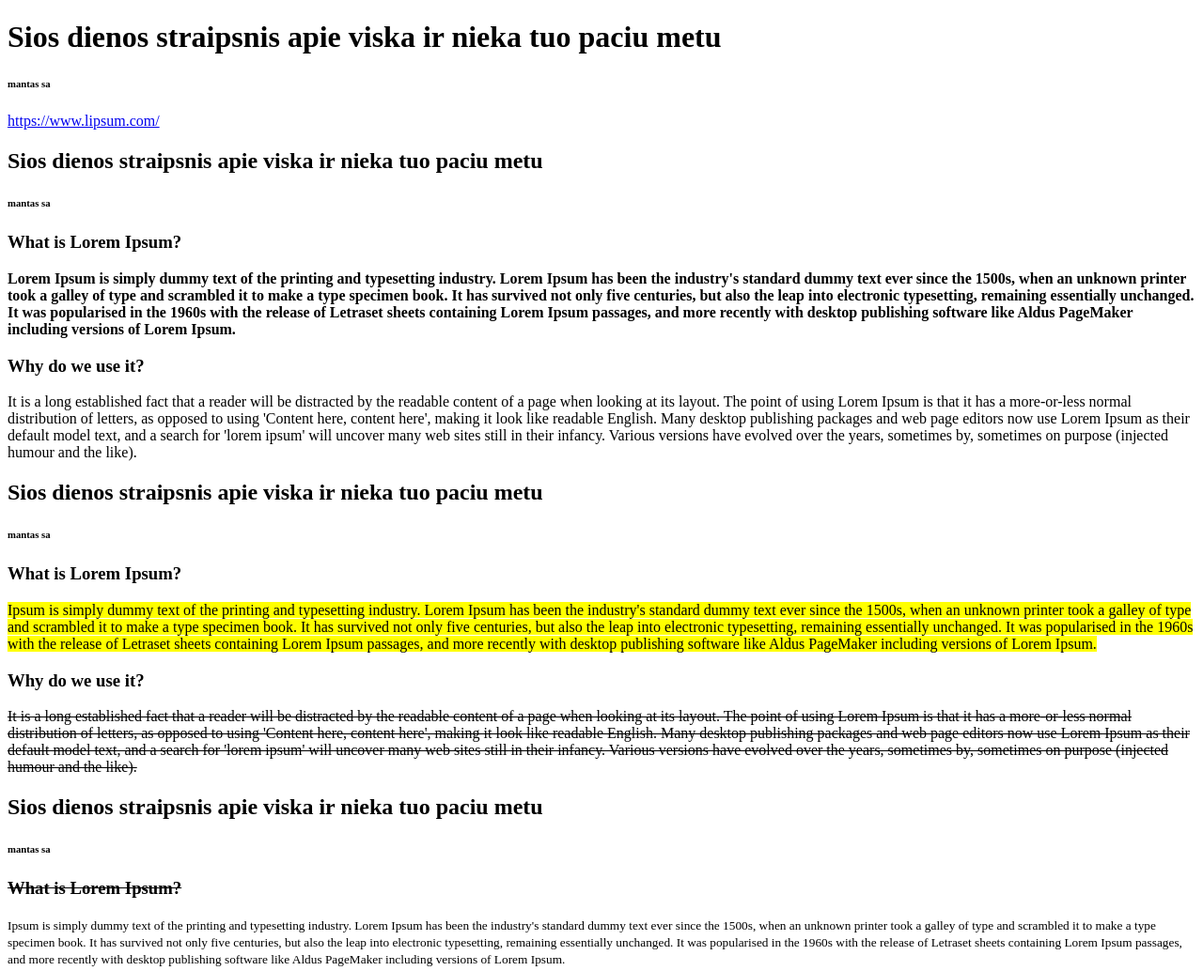
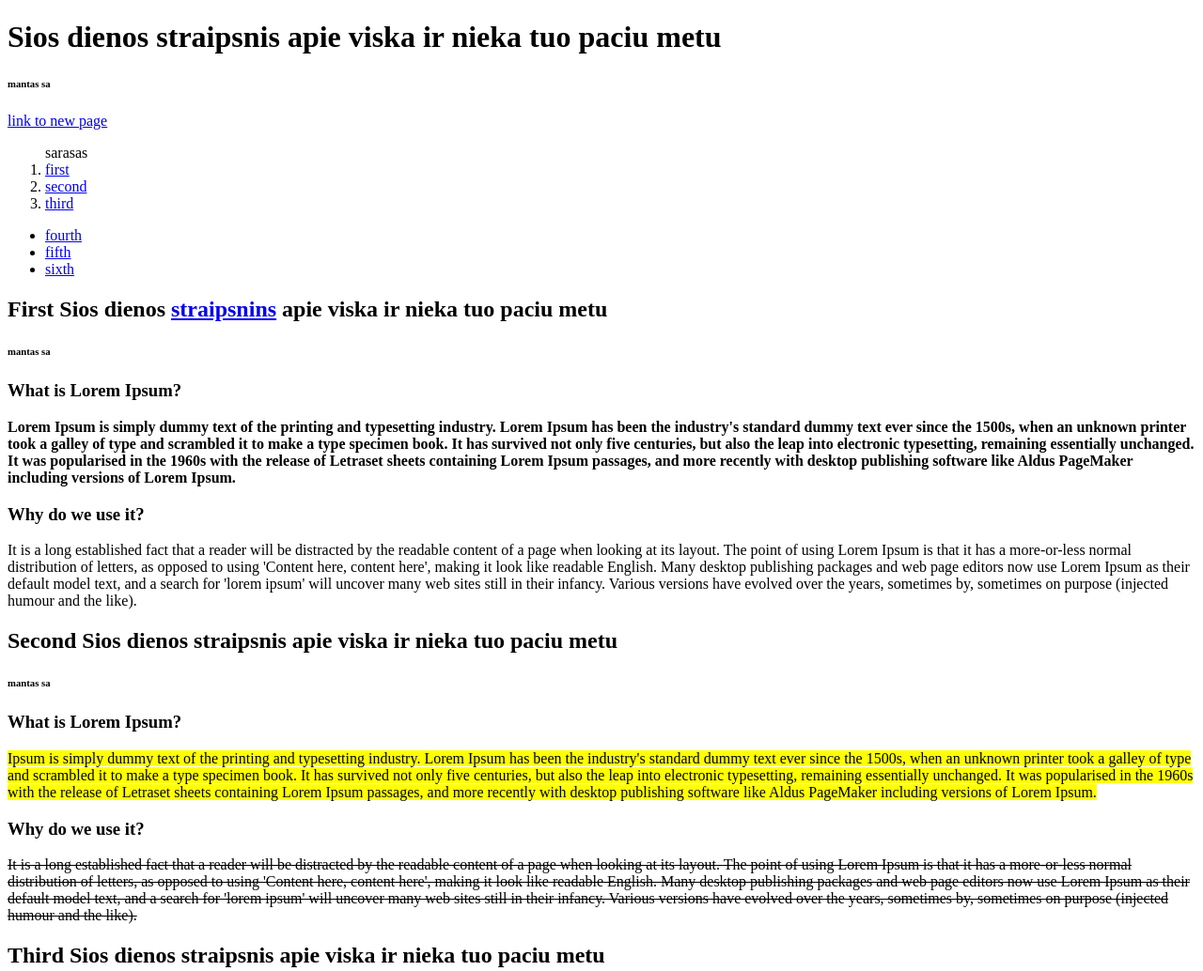
Before and after one commit to mantassapa/Freshst, a plain HTML site: page oner/index.html in a window 1280 px wide. Shown: the top 1034 px of the page at 94% size. Drawn offline with Linux system fonts and the light colour scheme.

Commit message:
second today

```diff
--- a/oner/index.html
+++ b/oner/index.html
@@ -13,14 +13,27 @@
     <header>
         <h1>Sios dienos straipsnis apie viska ir nieka tuo paciu metu</h1>
         <h6>mantas sa</h6>
-        <nav><a href="url">https://www.lipsum.com/</a></nav>
+        <nav><a href="link" target="_blank">link to new page</a>
+
+
+        <!--lists-->
+        <ol>sarasas
+            <li><a href="#first">first</a></li>
+            <li><a href="#second">second</a></li>
+            <li><a href="#third">third</a></li>
+        </ol>
+        <ul>
+            <li><a href="#fourth">fourth</a></li>
+            <li><a href="#fifth">fifth</a></li>
+            <li><a href="#sixth">sixth</a></li>
+        </ul>
     </header>
 
     <!--first-->
-    <article>
+    <article class="first" id="first">
 
         <header>
-            <h2>Sios dienos straipsnis apie viska ir nieka tuo paciu metu</h2>
+            <h2>First Sios dienos <a href="https://www.straipsnis.lt/">straipsnins</a> apie viska ir nieka tuo paciu metu</h2>
             <h6>mantas sa</h6>
         </header>
 
@@ -55,10 +68,10 @@
     </article>
     <!-- second-->
 
-    <article>
+    <article class="second" id="second">
 
         <header>
-            <h2>Sios dienos straipsnis apie viska ir nieka tuo paciu metu</h2>
+            <h2>Second Sios dienos straipsnis apie viska ir nieka tuo paciu metu</h2>
             <h6>mantas sa</h6>
         </header>
 
@@ -92,9 +105,9 @@
         </section>
     </article>
     <!--third-->
-    <article>
+    <article class="third" id="third">
         <header>
-            <h2>Sios dienos straipsnis apie viska ir nieka tuo paciu metu</h2>
+            <h2>Third Sios dienos straipsnis apie viska ir nieka tuo paciu metu</h2>
             <h6>mantas sa</h6>
         </header>
 
@@ -128,9 +141,9 @@
         </section>
     </article>
     <!--fourth-->
-    <article>
+    <article class="fourth" id="fourth">
         <header>
-            <h2><mark>Sios dienos straipsnis apie viska ir nieka tuo paciu metu</mark> </h2>
+            <h2><mark>Fourth Sios dienos straipsnis apie viska ir nieka tuo paciu metu</mark> </h2>
             <h6>mantas sa</h6>
         </header>
 
@@ -164,9 +177,9 @@
         </section>
     </article>
     <!--fifth-->
-    <article>
+    <article class="fifth" id="fifth">
         <header>
-            <h2><del><em> Sios dienos straipsnis apie viska ir nieka tuo paciu metu</em></del> </h2>
+            <h2><del><em>Fifth Sios dienos straipsnis apie viska ir nieka tuo paciu metu</em></del> </h2>
             <h1>mantas sa</h1>
         </header>
 
@@ -199,9 +212,9 @@
         </section>
     </article>
     <!--sixth-->
-    <article>
+    <article class="sixth" id="sixth">
         <header>
-            <h2><mark>Sios dienos straipsnis apie viska ir nieka tuo paciu metu</mark> </h2>
+            <h2><mark>Sixth Sios dienos straipsnis apie viska ir nieka tuo paciu metu</mark> </h2>
             <h2><strong><em><mark><del>mantas sa</del></mark></em></strong></h2>
         </header>
 
```
